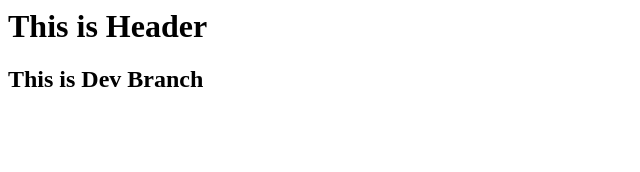
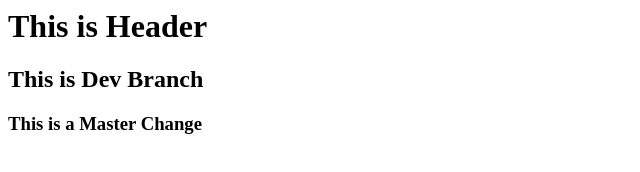
Before and after one commit to aceakhilesh/WebApp1, a plain HTML site: page index.html in a window 1280 px wide. Shown: the whole page, without its empty margins (0-640 px from the left). Drawn offline with Linux system fonts and the light colour scheme.

Commit message:
Master is modified

```diff
--- a/index.html
+++ b/index.html
@@ -1,2 +1,3 @@
 <h1>This is Header </h1>
 <h2>This is Dev Branch</h2>
+<h3>This is a Master Change </h3>
```
